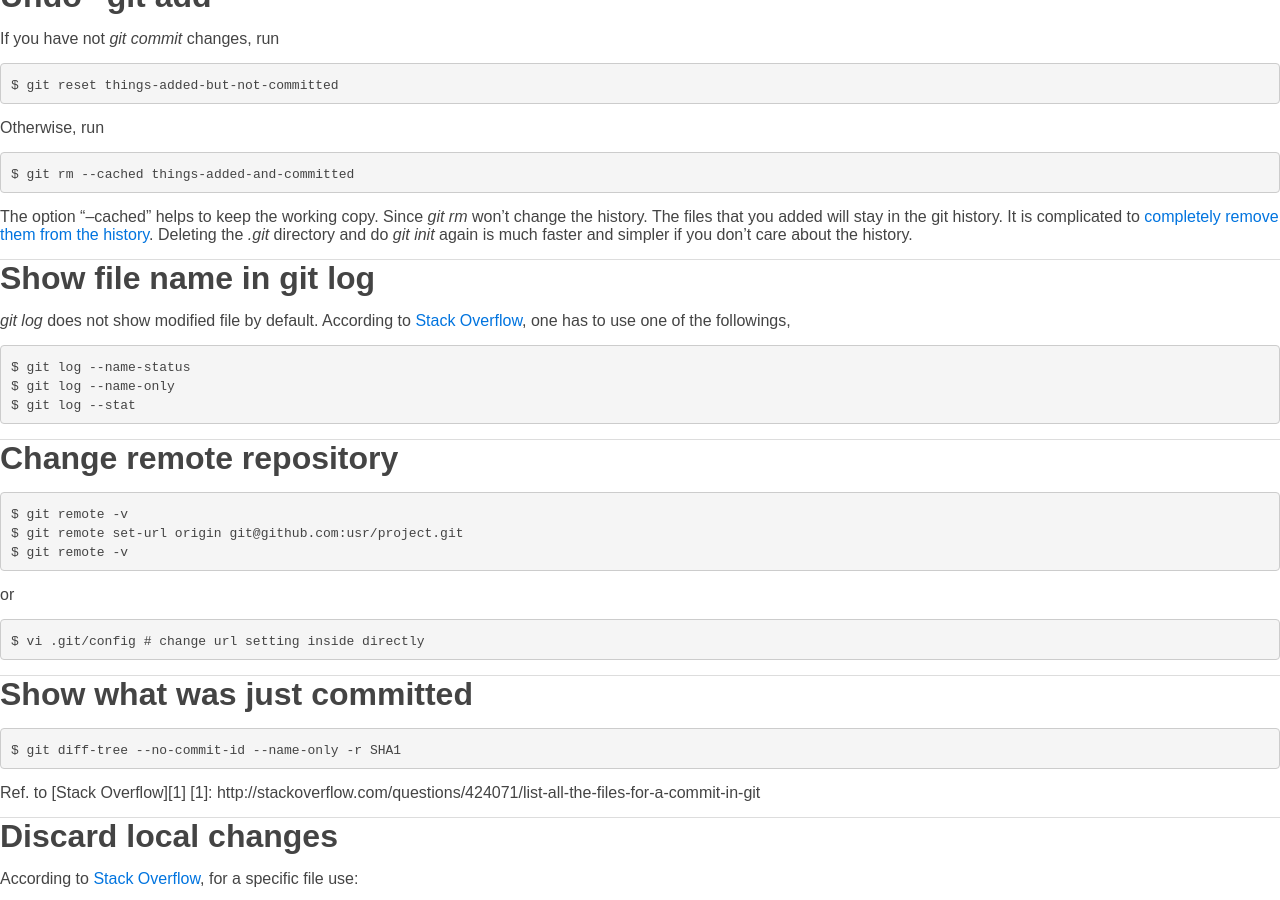
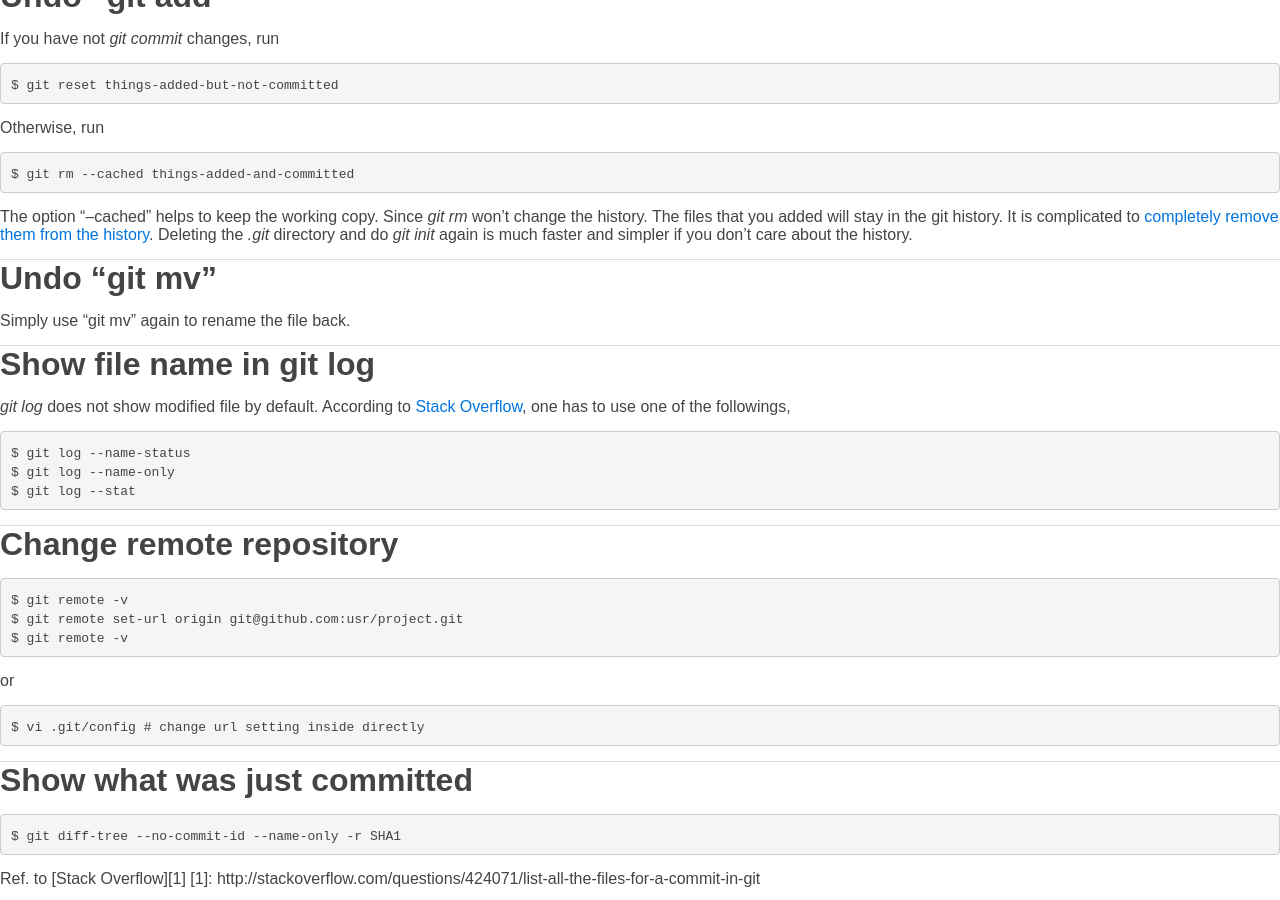
Before and after one commit to jintonic/jintonic.github.io, a Jekyll site: the page built from cs/git/index.md, in a window 1280 px wide and 900 px high, scrolled down 1168 px. Built offline with Jekyll 4.4.1, drawn with Linux system fonts in a browser that asks for light colours; comment, search, counter and statistics services are not loaded.

Commit message:
added undo git mv

```diff
--- a/cs/git/index.md
+++ b/cs/git/index.md
@@ -96,6 +96,11 @@ don't care about the history.
 
 [sens]:https://help.github.com/articles/remove-sensitive-data
 
+Undo "git mv"
+=============
+
+Simply use "git mv" again to rename the file back.
+
 Show file name in git log
 =========================
 
```
